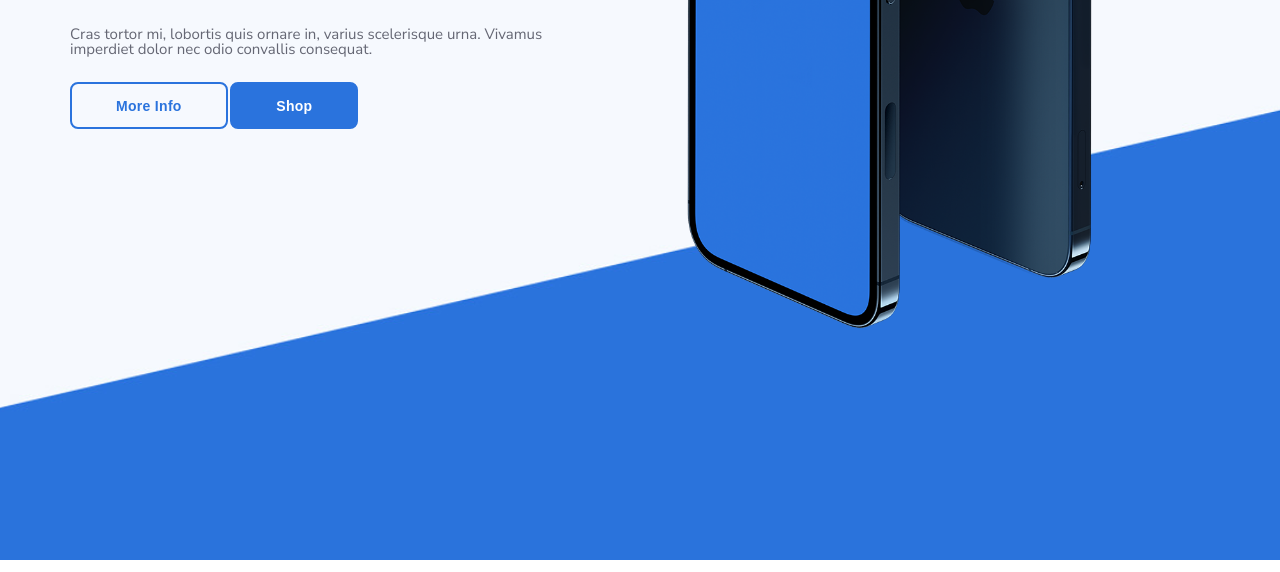
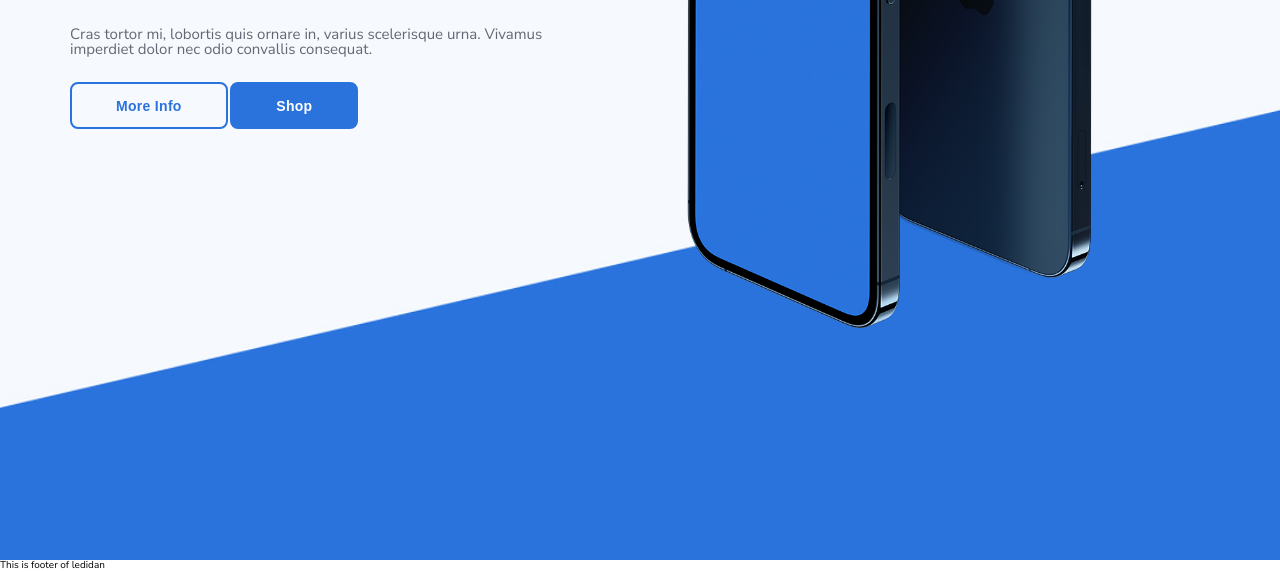
Before and after one commit to ledidan/Cyberphone_Template, a plain HTML site: page index.html in a window 1280 px wide. Shown: the part 533-1105 px from the top of the page. Drawn offline with Linux system fonts and the light colour scheme.

Commit message:
ledidan element footer

```diff
--- a/index.html
+++ b/index.html
@@ -61,7 +61,9 @@
         </section>
         <section class="products"></section>
       </main>
-      <footer></footer>
+      <footer>
+        <h1>This is footer of ledidan</h1>
+      </footer>
     </div>
   </body>
 </html>
```
